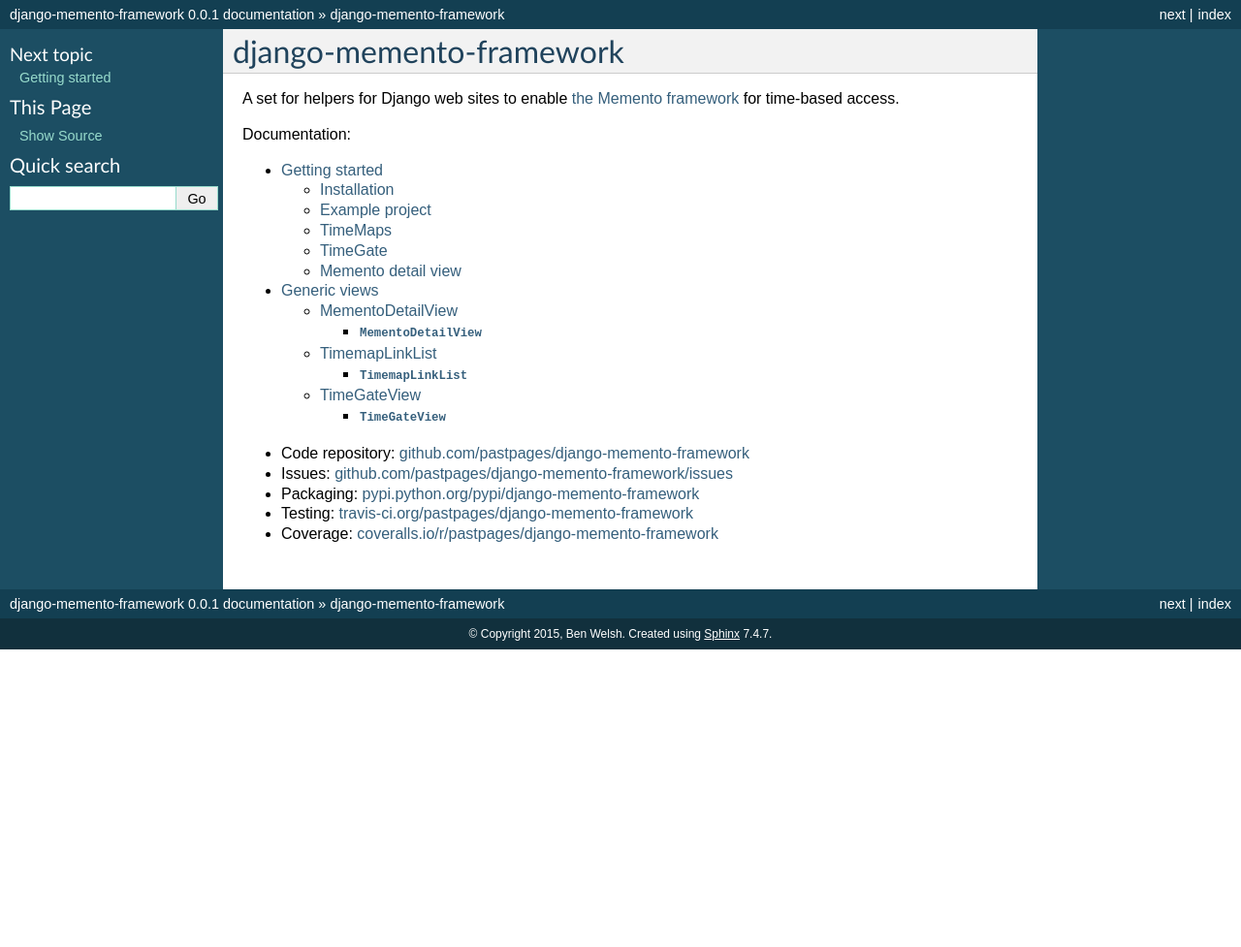
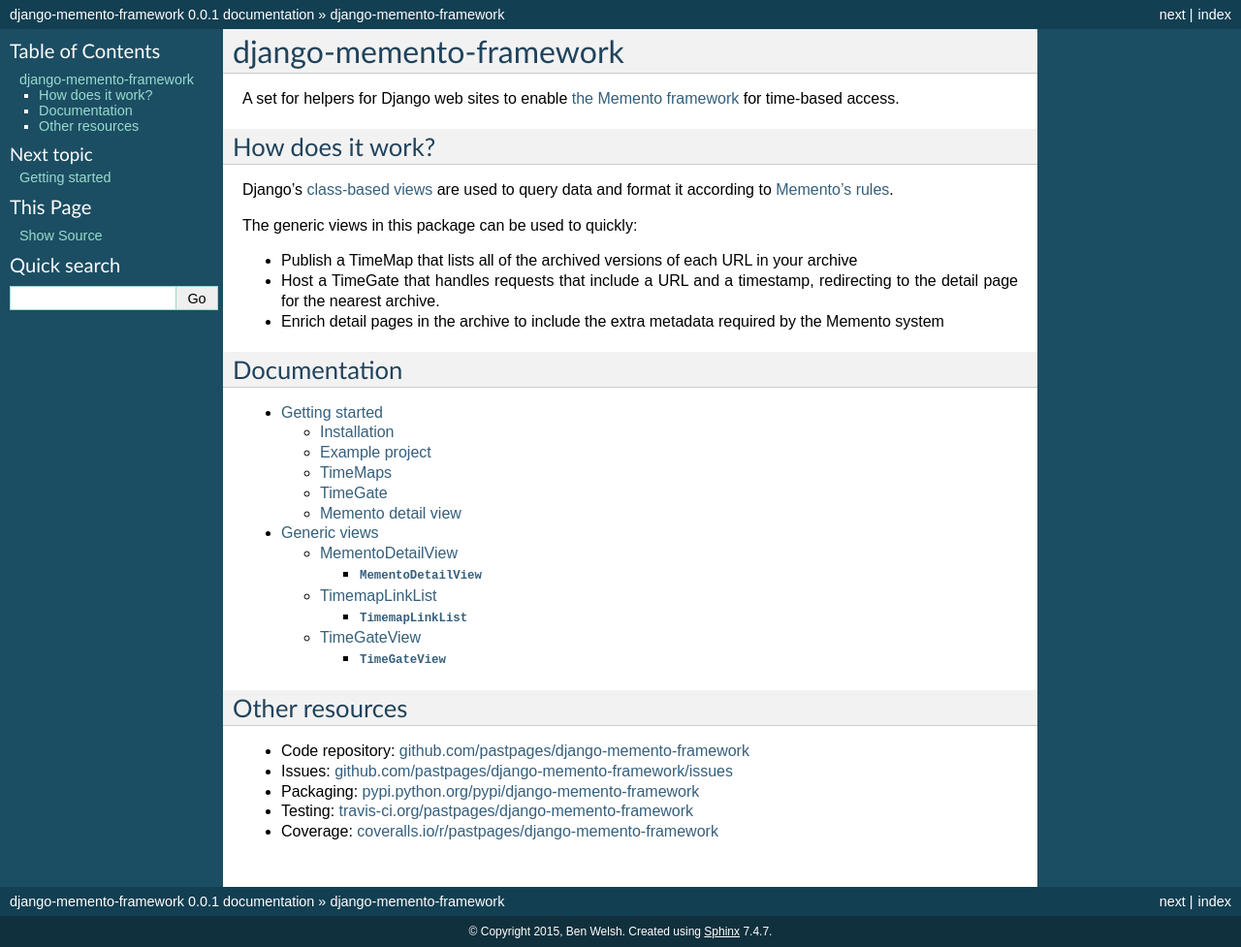
Before and after one commit to palewire/django-memento-framework, a Sphinx documentation site: the page built from docs/index.rst, in a window 1280 px wide. Shown: the whole page at 97% size. Built offline with Sphinx 7.4.7, drawn with Linux system fonts in a browser that asks for light colours; pages that are not in the unit, such as notebooks, are missing from menus; before the commit the page ends 900 px from its top, so only the background shows below that.

Commit message:
More homepage docs

```diff
--- a/docs/genericviews.rst
+++ b/docs/genericviews.rst
@@ -1,9 +1,5 @@
 Generic views
 =============
-
-Django's `class-based views <https://docs.djangoproject.com/en/dev/topics/class-based-views/>`_  are used to query data and format it according to `Memento's rules <http://www.mementoweb.org/guide/quick-intro/>`_.
-
-Putting all the pieces together is a little tricky at first, particularly if you haven't studied `the Django source code <https://github.com/django/django/tree/master/django/views/generic>`_ or lack experience `working with Python classes <http://www.diveintopython.net/object_oriented_framework/defining_classes.html>`_ in general. But if you figure it out, we think it's worth the trouble.
 
 MementoDetailView
 -----------------
--- a/docs/index.rst
+++ b/docs/index.rst
@@ -3,7 +3,19 @@
 
 A set for helpers for Django web sites to enable `the Memento framework <http://www.mementoweb.org/guide/quick-intro/>`_ for time-based access.
 
-Documentation:
+How does it work?
+-----------------
+
+Django's `class-based views <https://docs.djangoproject.com/en/dev/topics/class-based-views/>`_  are used to query data and format it according to `Memento's rules <http://www.mementoweb.org/guide/quick-intro/>`_.
+
+The generic views in this package can be used to quickly:
+
+* Publish a TimeMap that lists all of the archived versions of each URL in your archive
+* Host a TimeGate that handles requests that include a URL and a timestamp, redirecting to the detail page for the nearest archive.
+* Enrich detail pages in the archive to include the extra metadata required by the Memento system
+
+Documentation
+-------------
 
 .. toctree::
    :maxdepth: 3
@@ -12,6 +24,9 @@
    genericviews
    changelog
 
+Other resources
+---------------
+
 * Code repository: `github.com/pastpages/django-memento-framework <https://github.com/pastpages/django-memento-framework>`_
 * Issues: `github.com/pastpages/django-memento-framework/issues <https://github.com/pastpages/django-memento-framework/issues>`_
 * Packaging: `pypi.python.org/pypi/django-memento-framework <https://pypi.python.org/pypi/django-memento-framework>`_
```
